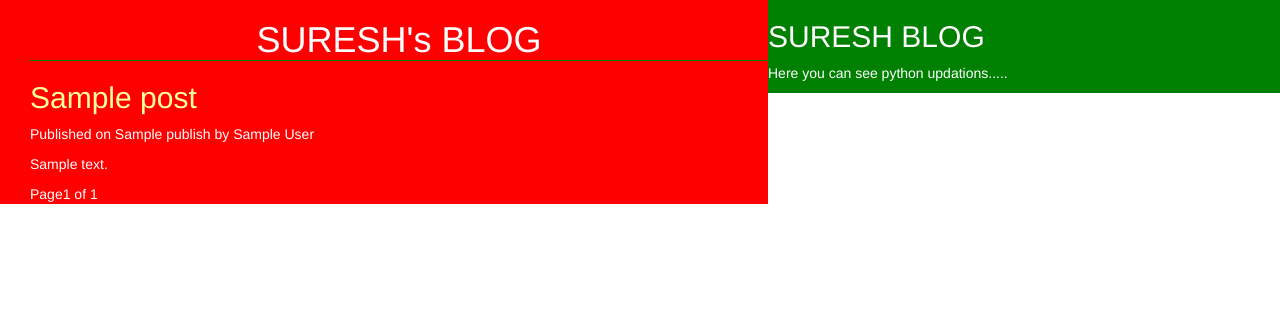
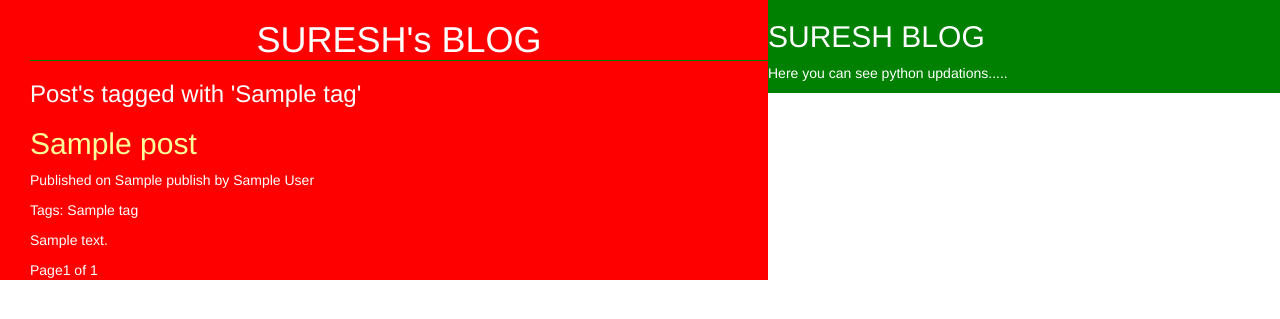
Before and after one commit to sureshnellore/Blog, a Django app: template templates/blog/post_list.html in a window 1280 px wide. Shown: the top 319 px of the page. Run offline with Django 3.2, Linux system fonts and the light colour scheme; the template is opened without the code that fills it: most values are stand-ins (such as "Sample title", 1, 10 or a date in 2020); some libraries are stand-ins or nearby versions.

Commit message:
complete tag section

```diff
--- a/blog_proj/settings.py
+++ b/blog_proj/settings.py
@@ -39,6 +39,7 @@ INSTALLED_APPS = [
     'django.contrib.messages',
     'django.contrib.staticfiles',
     'blog',
+    'taggit',
 ]
 
 MIDDLEWARE = [
--- a/blog_proj/urls.py
+++ b/blog_proj/urls.py
@@ -21,8 +21,8 @@ from blog import views
 urlpatterns = [
 
     path('admin/', admin.site.urls),
-    path('', views.post_list_view),
-    path('<int:year>/<int:month>/<int:day>/<int:post>/', views.post_details_view, name= 'post_details'),
+    path('tag/(<int:tag_slug>/', views.post_list_view, name='post_list_by_tag_name'),
+    path('<int:year>/<int:month>/<int:day>/(?P<post>)/', views.post_details_view, name='post_details'),
     path('<int:id>/share/', views.mail_send_view),
 
 ]
--- a/static/css/blog.css
+++ b/static/css/blog.css
@@ -28,12 +28,8 @@ color:#ffff99;
 }
 .ch{
 color:yellow;
-font-size:30px;
+font-size:20px;
 font-style:italic;
 border-bottom: 2px solid yellow;
 
 }
-#table {
-  border-collapse: separate;
-  border-spacing: 15px;
-}
--- a/templates/blog/post_list.html
+++ b/templates/blog/post_list.html
@@ -2,9 +2,17 @@
 {% block title_block %}SURESH's BLOG{% endblock %}
 {% block content %}
 <h1 class="main">SURESH's BLOG</h1>
+{% if tag %}
+<h3>Post's tagged with '{{tag.name}}'</h3>
+{%endif%}
 {% for post in post_list %}
 <a href="{{post.get_absolute_url}}"><h2>{{post.title}}</h2></a>
 <p id="date">Published on {{post.publish}} by {{post.author|title}}</p>
+<p>Tags:
+    {% for tag in post.tags.all %}
+    {{tag.name}}
+    {%endfor%}
+</p>
 {{post.body|truncatewords:30|linebreaks}}
 
 {% endfor %}
--- a/templates/blog/sharebyemail.html
+++ b/templates/blog/sharebyemail.html
@@ -13,6 +13,6 @@
         {%csrf_token%}
     </form>
 </table>
-<input type="submit" value="Send Email" class="btn btn-primary btn-lg">
+<input type="submit" value="Send Email" class="btn btn-primary btn-lg" >
 {% endif %}
 {% endblock %}
```
Also changed, not shown: blog/views.py (+7 -3 lines), blog/migrations/0003_post_tags.py (added), db.sqlite3.
